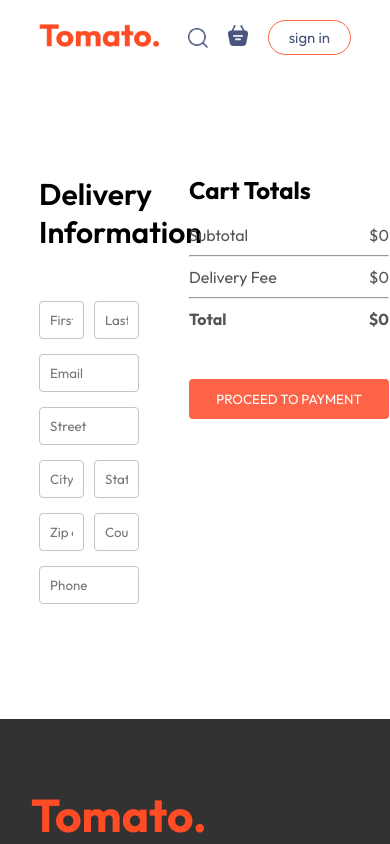
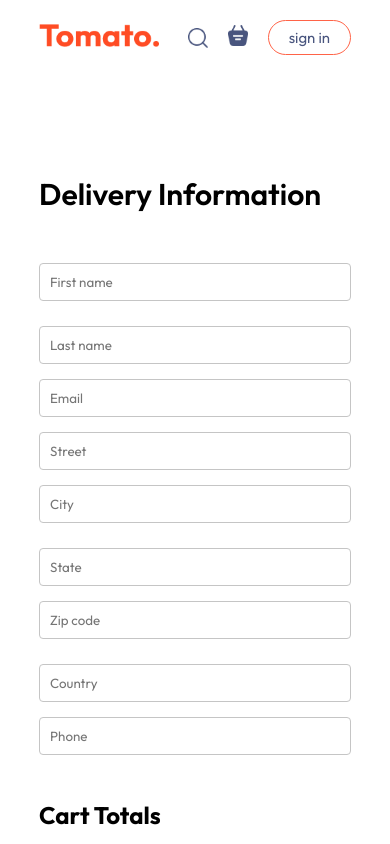
Before and after one commit to LimoHezron/React-Food-Delivery, a React (Vite) app: page /PlaceOrder in a window 390 px wide. Shown: the top 844 px of the page. Built offline with nearby package versions, Linux system fonts and the light colour scheme.

Commit message:
complete

```diff
--- a/src/pages/PlaceOrder/PlaceOrder.css
+++ b/src/pages/PlaceOrder/PlaceOrder.css
@@ -33,3 +33,18 @@
 .place-order-right .cart-total button{
     margin-top: 30px;
 }
+@media (max-width: 768px) {
+    .place-order {
+      flex-direction: column;
+      gap: 30px;
+    }
+
+    .place-order-left,
+    .place-order-right {
+      max-width: 100%;
+    }
+
+    .place-order-left .multi-fields {
+      flex-direction: column;
+    }
+  }
```
